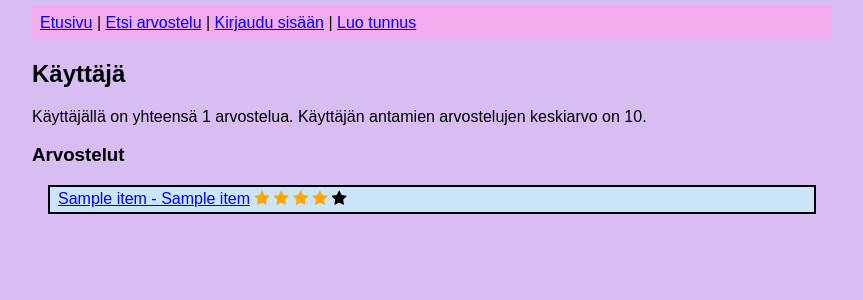
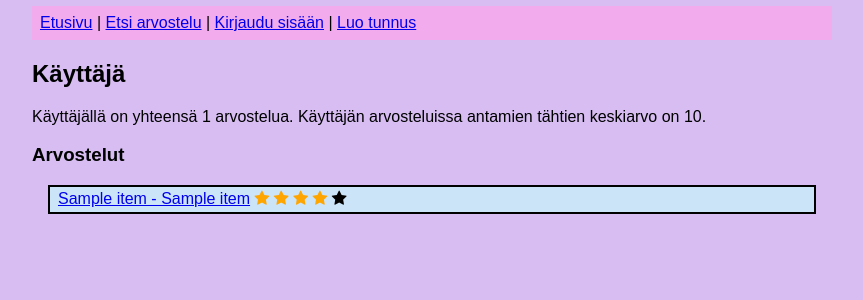
Before and after one commit to matuuli/kirjafoorumi, a Flask app: template templates/show_user.html in a window 1280 px wide. Shown: the part 122-422 px from the top of the page, without its empty margins (208-1071 px from the left). Run offline with Flask 3, Linux system fonts and the light colour scheme; the template is opened without the code that fills it: most values are stand-ins (such as "Sample title", 1, 10 or a date in 2020).

Commit message:
Fix import order and change user page wording

```diff
--- a/app.py
+++ b/app.py
@@ -1,8 +1,8 @@
 import secrets
-import markupsafe
 import sqlite3
 from flask import Flask
 from flask import abort, flash, redirect, render_template, request, session
+import markupsafe
 import config
 import db
 import items
--- a/templates/show_user.html
+++ b/templates/show_user.html
@@ -9,7 +9,7 @@
 
 <p>
   Käyttäjällä on yhteensä {{ items | count }} arvostelua.
-  Käyttäjän antamien arvostelujen keskiarvo on {{ average }}.
+  Käyttäjän arvosteluissa antamien tähtien keskiarvo on {{ average }}.
 </p>
 <h3>Arvostelut</h3>
 {% for item in items %}
```
